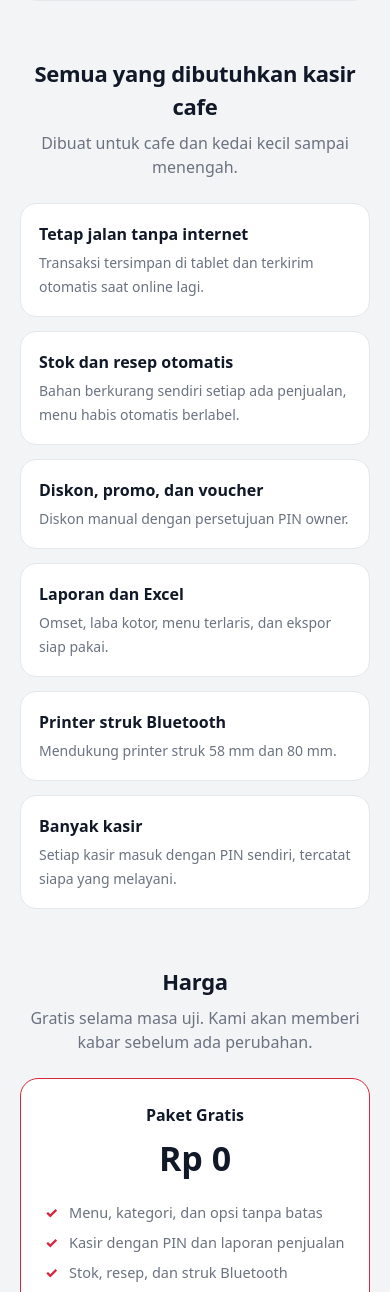
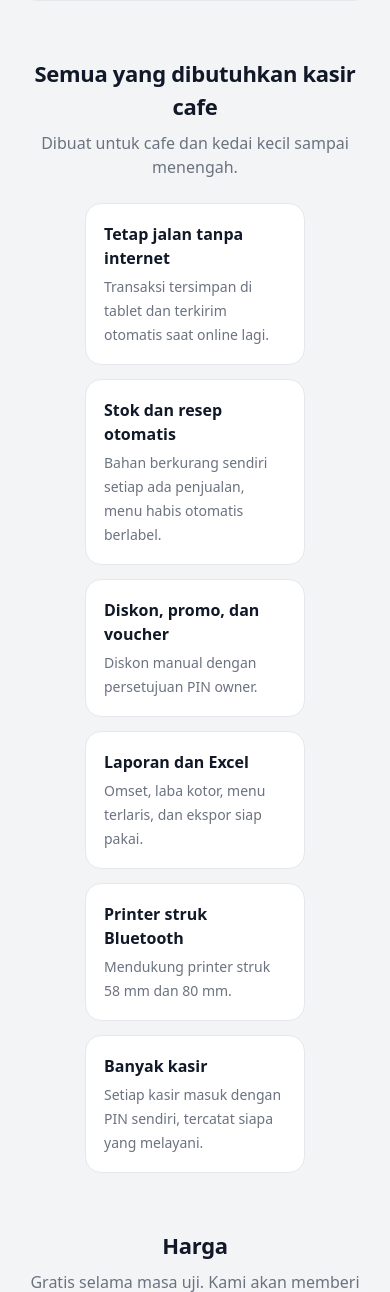
Before and after one commit to Wijaya-Plywood-Indonesia/jaya-pos-api, a Laravel app: page / in a window 390 px wide. Shown: the part 1125-2417 px from the top of the page. Run offline with Laravel 12, Linux system fonts and the light colour scheme; parts of the project's set-up code (start-up, migrations or seed data) failed here and were passed over.

Commit message:
fix: Change feats layout from grid to flex for better responsiveness

```diff
--- a/resources/views/landing.blade.php
+++ b/resources/views/landing.blade.php
@@ -15,8 +15,9 @@
         .shots img { max-width: 100%; height: auto; border-radius: 16px; border: 1px solid var(--line); box-shadow: 0 10px 30px rgba(0,0,0,.18); }
         .shots img.tablet { width: 560px; }
         .shots img.phone { width: 240px; }
-        .feats { display: grid; grid-template-columns: repeat(auto-fit, minmax(220px, 1fr)); gap: 14px; }
-        .feat { background: var(--card); border: 1px solid var(--line); border-radius: 16px; padding: 18px; }
+        /* Flex (bukan grid) supaya kartu sisa di baris terakhir berada di tengah */
+        .feats { display: flex; flex-wrap: wrap; justify-content: center; gap: 14px; }
+        .feat { flex: 0 1 calc(25% - 10.5px); min-width: 220px; background: var(--card); border: 1px solid var(--line); border-radius: 16px; padding: 18px; }
         .feat b { display: block; margin-bottom: 4px; }
         .feat span { color: var(--muted); font-size: 14px; }
         .steps { display: grid; grid-template-columns: repeat(auto-fit, minmax(230px, 1fr)); gap: 14px; counter-reset: s; }
```
